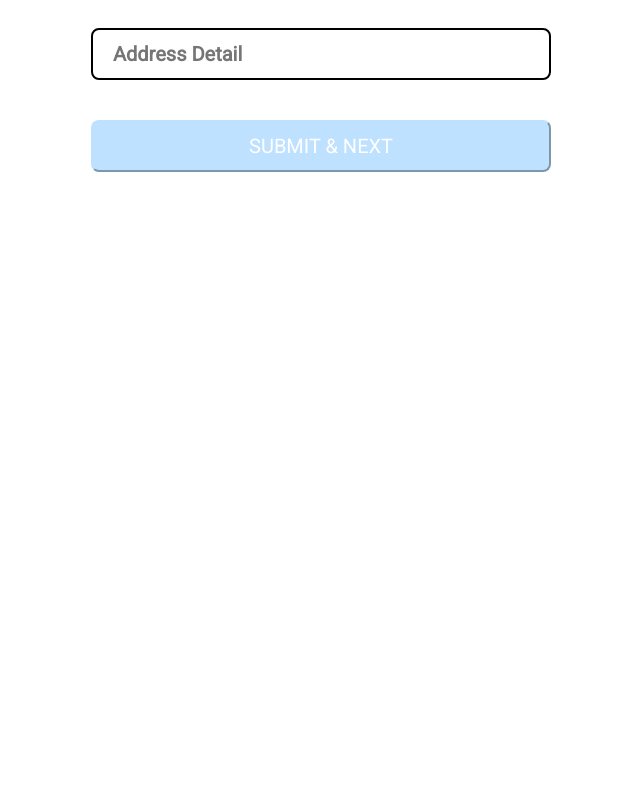
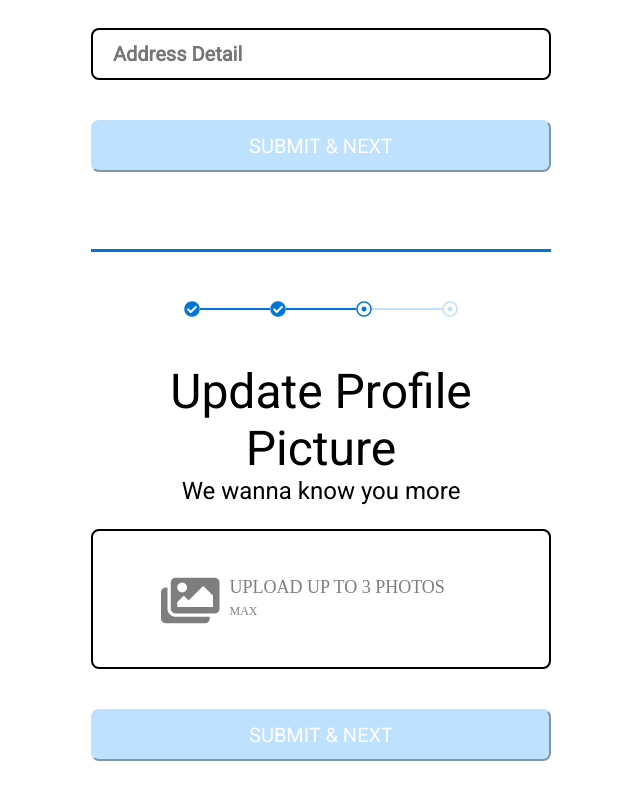
Before and after one commit to Julian-Chu/ng-F2ELab-week6-Validation, an Angular app: page / in a window 1280 px wide. Shown: the part 1295-2094 px from the top of the page, without its empty margins (319-959 px from the left). Before the commit the page ends 1552 px from the top, so only its background shows below. Built offline with nearby package versions, Linux system fonts and the light colour scheme.

Commit message:
add page-update-profile

```diff
--- a/src/app/app.component.html
+++ b/src/app/app.component.html
@@ -1,3 +1,4 @@
 <!--The content below is only a placeholder and can be replaced.-->
 <app-page-create-account></app-page-create-account>
 <app-page-general-information></app-page-general-information>
+<app-page-update-profile-picture></app-page-update-profile-picture>
--- /dev/null
+++ b/src/app/page-update-profile-picture/page-update-profile-picture.component.html
@@ -0,0 +1,35 @@
+<div class="container">
+  <div class="progress-bar">
+    <span class="fas fa-check-circle active"></span>
+    <span class="middle-line active"></span>
+    <span class="fas fa-check-circle active"></span>
+    <span class="middle-line active"></span>
+    <span class="far fa-dot-circle active"></span>
+    <span class="middle-line"></span>
+    <span class="far fa-dot-circle"></span>
+  </div>
+  <div class="page-title">
+    <div class="main-title Title">
+      Update Profile Picture
+    </div>
+    <div class="subtitle Subtitle">
+      We wanna know you more
+    </div>
+  </div>
+  <div class="content">
+    <div class="input-field one-col">
+      <label class="img-upload" for="">
+        <input type="file">
+
+        <div class="img-upload-content">
+          <i class="fas fa-images"></i>
+          <div>
+            UPLOAD UP TO 3 PHOTOS
+          </div>
+          <div>MAX</div>
+        </div>
+
+      </label>
+    </div>
+  </div>
+  <button>SUBMIT & NEXT</button>
--- /dev/null
+++ b/src/app/page-update-profile-picture/page-update-profile-picture.component.ts
@@ -0,0 +1,12 @@
+import { Component, OnInit } from "@angular/core";
+
+@Component({
+  selector: "app-page-update-profile-picture",
+  templateUrl: "./page-update-profile-picture.component.html",
+  styleUrls: ["./page-update-profile-picture.component.css"]
+})
+export class PageUpdateProfilePictureComponent implements OnInit {
+  constructor() {}
+
+  ngOnInit() {}
+}
```
Also changed, not shown: src/app/app.module.ts (+9 -3 lines), src/app/page-update-profile-picture/page-update-profile-picture.component.css (added).
